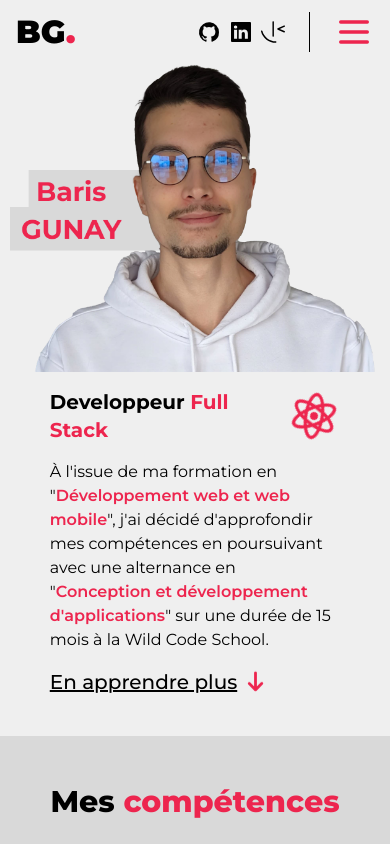
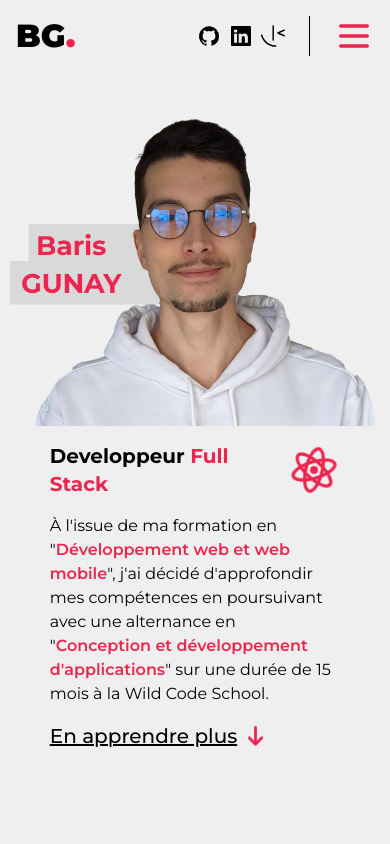
Before and after one commit to BarisRz/Portfolio, a React (Vite) app: page / in a window 390 px wide. Shown: the top 844 px of the page. Built offline with nearby package versions, Linux system fonts and the light colour scheme.

Commit message:
correction scroll

```diff
--- a/src/components/Hero.jsx
+++ b/src/components/Hero.jsx
@@ -61,6 +61,7 @@ function Hero() {
               to="skills"
               spy={true}
               smooth={true}
+              offset={-72}
               duration={500}
               className="flex"
             >
--- a/src/components/Navbar.jsx
+++ b/src/components/Navbar.jsx
@@ -38,7 +38,7 @@ function Navbar() {
     >
       <div className={`w-full z-20 flex justify-center`}>
         <div className="w-[1440px]">
-          <nav className="flex py-4 justify-between max-[1440px]:px-4 max-[1440px]:py-2">
+          <nav className="flex py-3 justify-between max-[1440px]:px-4">
             <Link
               to="hero"
               spy={true}
@@ -76,6 +76,7 @@ function Navbar() {
                     to="skills"
                     spy={true}
                     smooth={true}
+                    offset={-72}
                     duration={500}
                     className="relative overflow-hidden cursor-pointer"
                   >
@@ -88,6 +89,7 @@ function Navbar() {
                     to="projet"
                     spy={true}
                     smooth={true}
+                    offset={-72}
                     duration={500}
                     className="relative overflow-hidden cursor-pointer"
                   >
@@ -100,6 +102,7 @@ function Navbar() {
                     to="contact"
                     spy={true}
                     smooth={true}
+                    offset={-72}
                     duration={500}
                     className="relative overflow-hidden cursor-pointer"
                   >
@@ -185,6 +188,7 @@ function Navbar() {
               to="skills"
               spy={true}
               smooth={true}
+              offset={-72}
               duration={500}
               className="block px-4 py-2 border-t border-b"
               onClick={() => {
@@ -203,6 +207,7 @@ function Navbar() {
               to="projet"
               spy={true}
               smooth={true}
+              offset={-72}
               duration={500}
               className="block px-4 py-2 border-t border-b"
               onClick={() => {
@@ -221,6 +226,7 @@ function Navbar() {
               to="contact"
               spy={true}
               smooth={true}
+              offset={-72}
               duration={500}
               className="block px-4 py-2 border-t border-b"
               onClick={() => {
--- a/src/components/Skill.jsx
+++ b/src/components/Skill.jsx
@@ -24,7 +24,7 @@ function Skill() {
         whileInView={{ opacity: 1, x: 0 }}
         viewport={{ once: true }}
         transition={{ duration: 1 }}
-        className="text-5xl font-extrabold pt-28 max-[500px]:text-3xl max-[500px]:text-center max-[500px]:pt-12"
+        className="text-5xl font-extrabold pt-6 max-[500px]:text-3xl max-[900px]:text-center max-[500px]:pt-12"
       >
         Mes <span className="text-secondary">compétences</span>
       </motion.p>
--- a/src/index.scss
+++ b/src/index.scss
@@ -19,7 +19,7 @@ body {
 .page {
   min-height: 100vh;
   @media (max-width: 640px) {
-    min-height: 640px;
+    min-height: 100vh;
   }
 }
 
--- a/src/pages/App.jsx
+++ b/src/pages/App.jsx
@@ -9,7 +9,10 @@ function App() {
   return (
     <>
       <Navbar />
-      <div className="page max-w-[1440px] m-auto flex items-end" id="hero">
+      <div
+        className="page max-w-[1440px] max-[500px]:items-center m-auto flex items-end"
+        id="hero"
+      >
         <Hero />
       </div>
       <div className="bg-third" id="skills">
```
